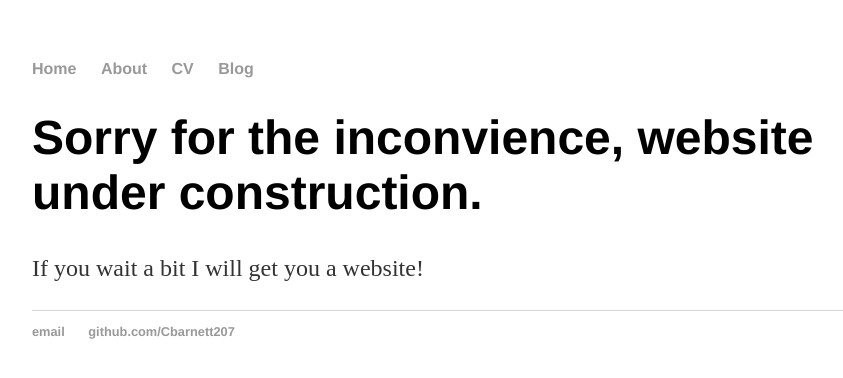
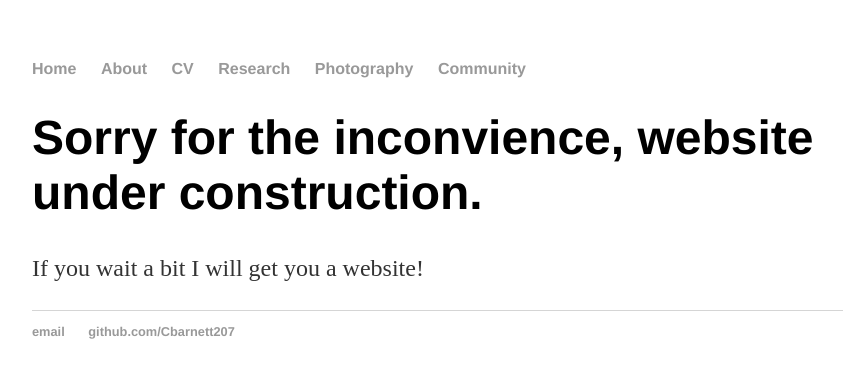
Before and after one commit to Cbarnett207/CBarnett207.github.io, a Jekyll site: the page built from index.html, in a window 1280 px wide. Shown: the top 378 px of the page, without its empty margins (160-1003 px from the left). Built offline with Jekyll 4.4.1, drawn with Linux system fonts in a browser that asks for light colours.

Commit message:
Update default.html
Add in new tabs for website within the body section. Added and updated sections include CV, Research, Photography, and Community.

```diff
--- a/_layouts/default.html
+++ b/_layouts/default.html
@@ -9,9 +9,12 @@
 			<nav>
 	    		<ul>
 	        		<li><a href="/">Home</a></li>
-		        	<li><a href="/about">About</a></li>
-	        		<li><a href="/cv">CV</a></li>
-	        		<li><a href="/blog">Blog</a></li>
+		        	<li><a href="/About">About</a></li>
+	        		<li><a href="/CV">CV</a></li>
+	        		<li><a href="/Research">Research</a></li>
+				<li><a href="/Photography">Photography</a></li>
+				<li><a href="/Community">Community</a></li>
+
 	    		</ul>
 			</nav>
 			<div class="container">
```
